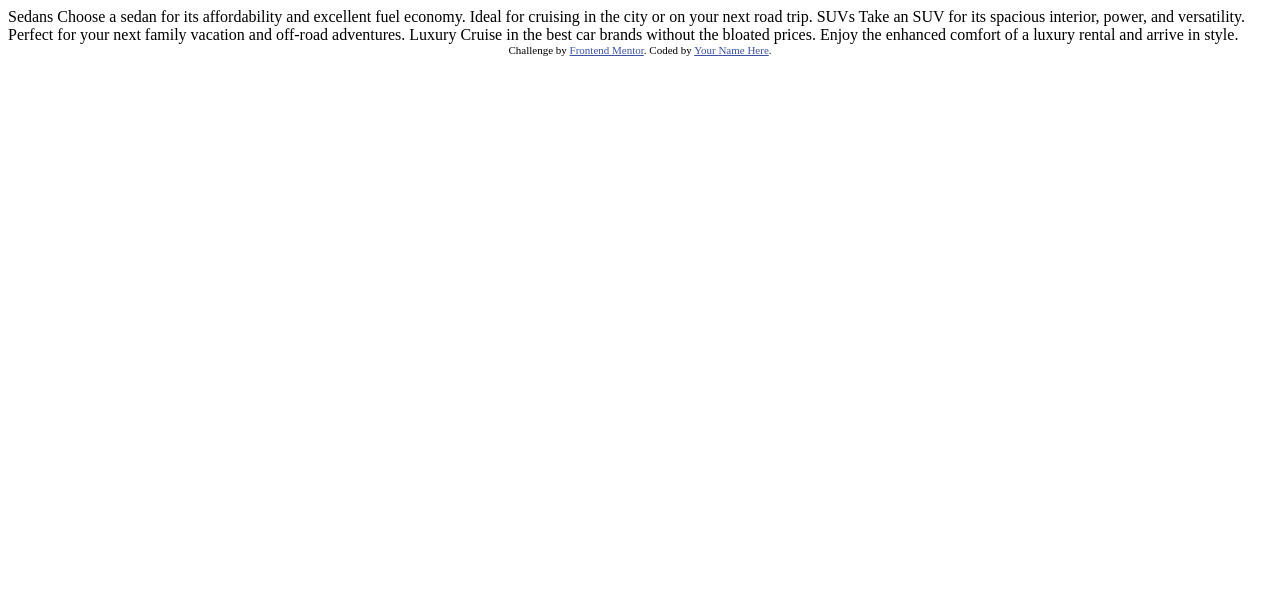
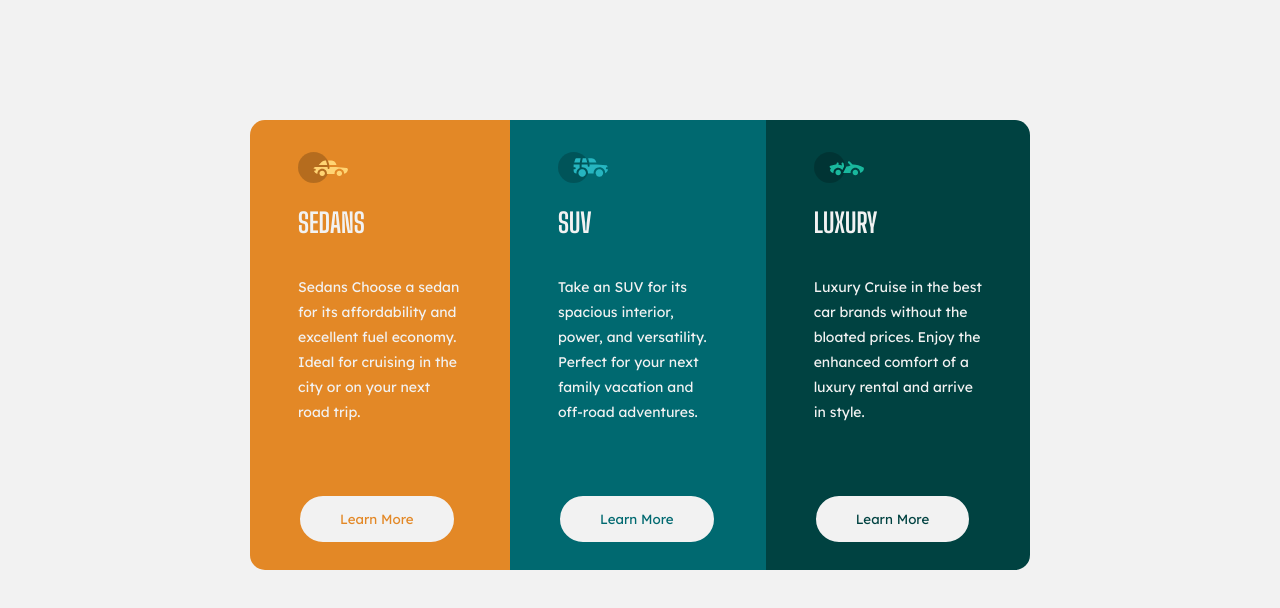
Before and after one commit to ShreeraamGit/3-column-preview-card-component-main, a plain HTML site: page index.html in a window 1280 px wide. Drawn offline with Linux system fonts and the light colour scheme.

Commit message:
Desktop design Completed

```diff
--- a/index.html
+++ b/index.html
@@ -1,36 +1,63 @@
 <!DOCTYPE html>
 <html lang="en">
+
 <head>
-  <meta charset="UTF-8">
-  <meta name="viewport" content="width=device-width, initial-scale=1.0"> <!-- displays site properly based on user's device -->
+    <meta charset="UTF-8">
+    <meta name="viewport" content="width=device-width, initial-scale=1.0">
+    <!-- displays site properly based on user's device -->
 
-  <link rel="icon" type="image/png" sizes="32x32" href="./images/favicon-32x32.png">
+    <link rel="icon" type="image/png" sizes="32x32" href="./images/favicon-32x32.png">
 
-  <title>Frontend Mentor | 3-column preview card component</title>
+    <title>Frontend Mentor | 3-column preview card component</title>
+    <link href="./styles/main.css" type="text/css" rel="stylesheet">
 
-  <!-- Feel free to remove these styles or customise in your own stylesheet 👍 -->
-  <style>
-    .attribution { font-size: 11px; text-align: center; }
-    .attribution a { color: hsl(228, 45%, 44%); }
-  </style>
+
+    <!-- Fonts -->
+    <link rel="preconnect" href="https://fonts.googleapis.com">
+    <link rel="preconnect" href="https://fonts.gstatic.com" crossorigin>
+    <link href="https://fonts.googleapis.com/css2?family=Lexend+Deca&display=swap" rel="stylesheet">
+    <link rel="preconnect" href="https://fonts.googleapis.com">
+    <link rel="preconnect" href="https://fonts.gstatic.com" crossorigin>
+    <link href="https://fonts.googleapis.com/css2?family=Big+Shoulders+Display:wght@700&display=swap" rel="stylesheet">
+
 </head>
+
 <body>
+    <main>
+        <section class="main-conatainer">
+            <div class="box-1">
+                <div class="content">
+                    <img src="images/icon-sedans.svg" alt="icon-sedan">
+                    <h1>SEDANS</h1>
+                    <p>Sedans Choose a sedan for its affordability and excellent fuel economy. Ideal for cruising in the city or on your next road trip.</p>
+                </div>
+                <div>
+                    <button class="button button1">Learn More</button>
+                </div>
+            </div>
+            <div class="box-2">
+                <div class="content">
+                    <img src="images/icon-suvs.svg" alt="icon-suv">
+                    <h1>SUV</h1>
+                    <p>Take an SUV for its spacious interior, power, and versatility. Perfect for your next family vacation and off-road adventures.</p>
+                </div>
+                <div>
+                    <button class="button button2">Learn More</button>
+                </div>
+            </div>
+            <div class="box-3">
+                <div class="content">
+                    <img src="images/icon-luxury.svg" alt="icon-luxury">
+                    <h1>LUXURY</h1>
+                    <p>Luxury Cruise in the best car brands without the bloated prices. Enjoy the enhanced comfort of a luxury rental and arrive in style.</p>
+                </div>
+                <div>
+                    <button class="button button3">Learn More</button>
+                </div>
+            </div>
+        </section>
+    </main>
 
-  Sedans
-  Choose a sedan for its affordability and excellent fuel economy. Ideal for cruising in the city
-  or on your next road trip.
+</body>
 
-  SUVs
-  Take an SUV for its spacious interior, power, and versatility. Perfect for your next family vacation
-  and off-road adventures.
-
-  Luxury
-  Cruise in the best car brands without the bloated prices. Enjoy the enhanced comfort of a luxury
-  rental and arrive in style.
-
-  <div class="attribution">
-    Challenge by <a href="https://www.frontendmentor.io?ref=challenge" target="_blank">Frontend Mentor</a>.
-    Coded by <a href="#">Your Name Here</a>.
-  </div>
-</body>
 </html>
--- /dev/null
+++ b/styles/main.css
@@ -0,0 +1,102 @@
+body {
+    background-color: hsl(0, 0%, 95%);
+    font-family: 'Lexend Deca', sans-serif;
+    font-family: 'Big Shoulders Display', cursive;
+    margin-top: 120px;
+    margin-left: 250px;
+    margin-right: 250px;
+}
+
+.main-conatainer {
+    min-width: 50%;
+    height: 450px;
+    display: flex;
+    flex-direction: row;
+    justify-content: space-evenly;
+    color: hsl(0, 0%, 95%);
+}
+
+.box-1 {
+    background-color: hsl(31, 77%, 52%);
+    padding: 2rem 3rem;
+    border-top-left-radius: 15px;
+    border-bottom-left-radius: 15px;
+}
+
+.content p {
+    font-family: 'Lexend Deca', sans-serif;
+    font-weight: 400;
+    line-height: 25px;
+    font-size: 14px;
+}
+
+.box-2 {
+    background-color: hsl(184, 100%, 22%);
+    padding: 2rem 3rem;
+}
+
+.box-3 {
+    background-color: hsl(179, 100%, 13%);
+    padding: 2rem 3rem;
+    border-top-right-radius: 15px;
+    border-bottom-right-radius: 15px;
+}
+
+.content {
+    display: flex;
+    flex-direction: column;
+}
+
+.content img {
+    width: 50px;
+}
+
+.content h1 {
+    font-size: 27px;
+}
+
+.button {
+    margin-top: 55px;
+    padding: 15px 40px;
+    border: 2px solid;
+    text-align: center;
+    display: inline-block;
+    border-radius: 50px;
+    -webkit-border-radius: 50px;
+    -moz-border-radius: 50px;
+    -ms-border-radius: 50px;
+    -o-border-radius: 50px;
+    background-color: hsl(0, 0%, 95%);
+    text-decoration: none;
+    font-family: 'Lexend Deca', sans-serif;
+    font-weight: 400;
+    transition-duration: 0.4s;
+    cursor: pointer;
+}
+
+.button1 {
+    color: hsl(31, 77%, 52%);
+}
+
+.button2 {
+    color: hsl(184, 100%, 22%);
+}
+
+.button3 {
+    color: hsl(179, 100%, 13%);
+}
+
+.button1:hover {
+    background-color: hsl(31, 77%, 52%);
+    color: white;
+}
+
+.button2:hover {
+    background-color: hsl(184, 100%, 22%);
+    color: white;
+}
+
+.button3:hover {
+    background-color: hsl(179, 100%, 13%);
+    color: white;
+}
```
Also changed, not shown: 1 other file.
